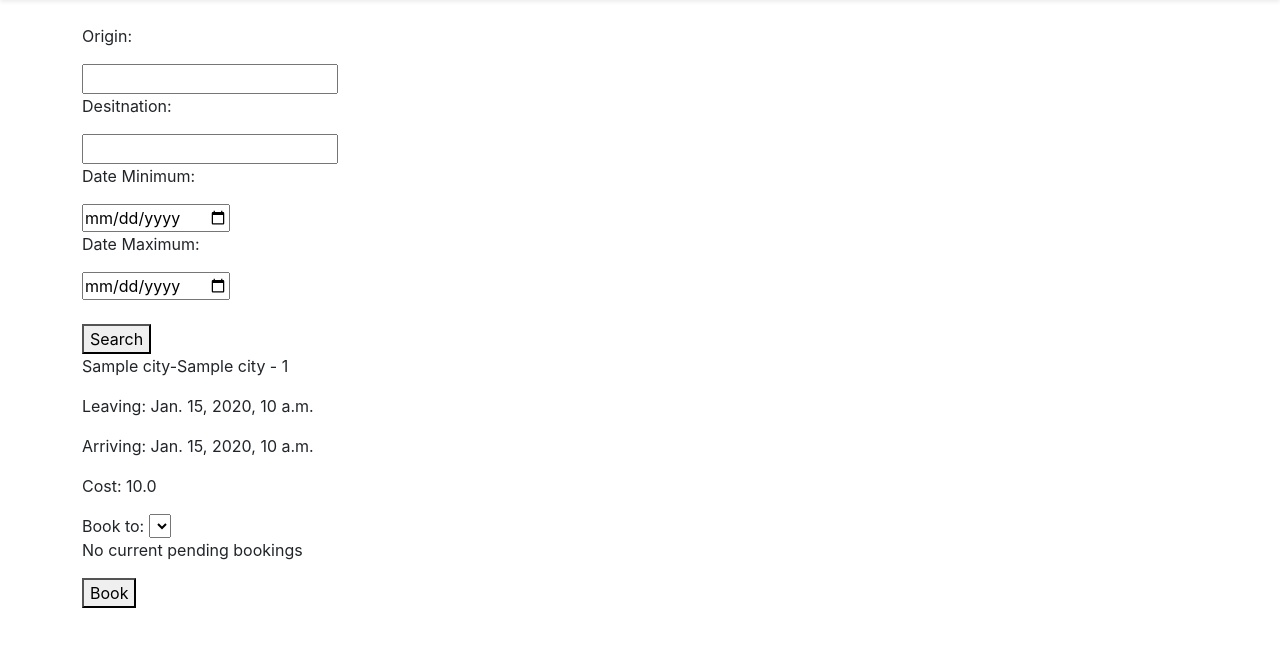
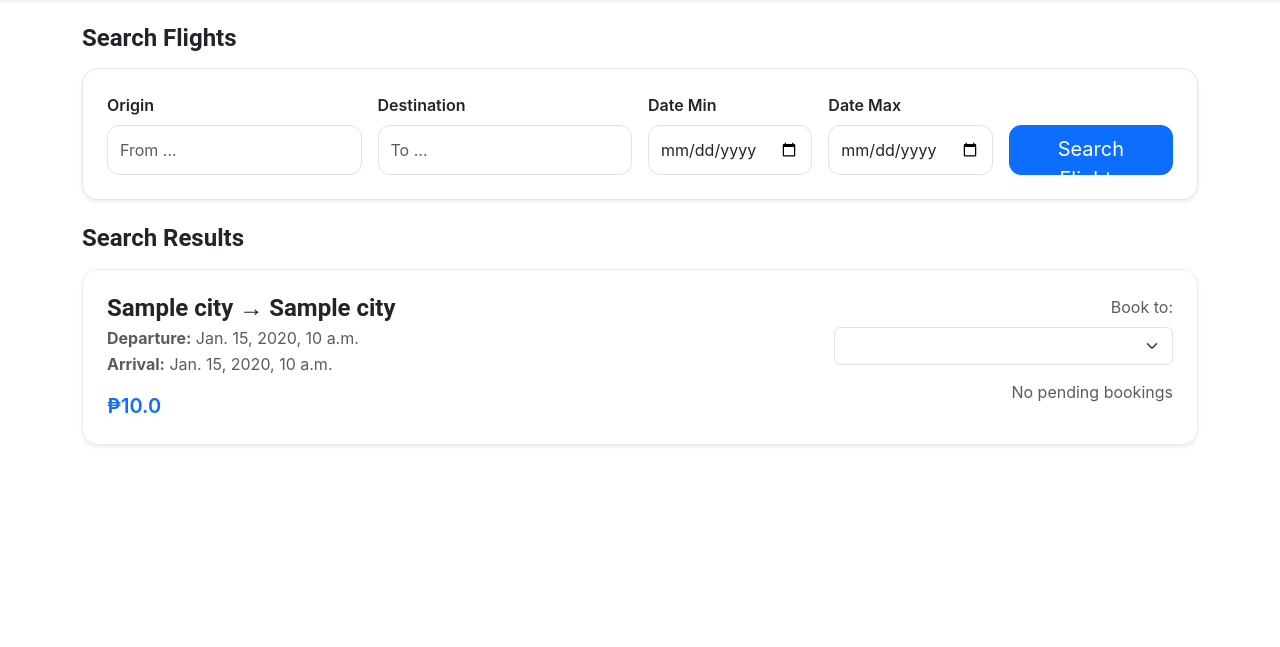
Before and after one commit to diego-nst/MagisAir-17-OneTooMany, a Django app: page /flights in a window 1280 px wide. Shown: the part 66-713 px from the top of the page. Run offline with Django 5.2, Linux system fonts and the light colour scheme; a user stored in the database is signed in; tables that the repository leaves empty hold one stand-in row (values such as "Sample post"); lists and menus that the app fills with data are empty.

Commit message:
Designed flights_list page

```diff
--- a/MagisAir/FirstApp/templates/flights_list.html
+++ b/MagisAir/FirstApp/templates/flights_list.html
@@ -3,41 +3,98 @@
 {% block title %} Flights {% endblock %}
 
 {% block content %}
-    <form method="GET" action="" >
-        <p>Origin: </p><input type="search" name="origin">
-        <p>Desitnation: </p><input type="search" name="destination">
-        <p>Date Minimum: </p><input type="date" name="date_min">
-        <p>Date Maximum: </p><input type="date" name="date_max">
-        <br><br>
-        <button type="submit"> Search </button>
+    <h4 class="mb-3 fw-semibold">Search Flights</h4>
+    <form method="GET" action="" class="flight-search-bar shadow-sm rounded-4 p-4 mb-4 bg-white">
+        <div class="row g-3 align-items-end">
+
+            <div class="col-md-3">
+                <label class="form-label fw-semibold">Origin</label>
+                <input type="search" name="origin" class="form-control" placeholder="From ...">
+            </div>
+
+            <div class="col-md-3">
+                <label class="form-label fw-semibold">Destination</label>
+                <input type="search" name="destination" class="form-control" placeholder="To ...">
+            </div>
+
+            <div class="col-md-2">
+                <label class="form-label fw-semibold">Date Min</label>
+                <input type="date" name="date_min" class="form-control">
+            </div>
+
+            <div class="col-md-2">
+                <label class="form-label fw-semibold">Date Max</label>
+                <input type="date" name="date_max" class="form-control">
+            </div>
+
+            <div class="col-md-2 d-grid">
+                <button type="submit" class="btn btn-primary btn-lg">
+                    Search Flights
+                </button>
+            </div>
+
+        </div>
     </form>
+
+    <h4 class="mb-3 fw-semibold">Search Results</h4>
+
     {% for result in results %}
-        <p> {{result}}</p>
-        <p> Leaving: {{result.departure}}</p>
-        <p> Arriving: {{result.arrival}}</p>
-        <p> Cost: {{result.flight_cost}}</p>
+        <div class="flight-card card shadow-sm rounded-4 p-4 mb-4">
+
+            <div class="row align-items-center">
+
+                <div class="col-md-8">
+                    <h4 class="fw-semibold mb-1">
+                        {{ result.route.origin.city_name }} → {{ result.route.destination.city_name }}
+                    </h4>
+
+                    <p class="text-muted mb-1">
+                        <strong>Departure:</strong> {{ result.departure }}
+                    </p>
+
+                    <p class="text-muted mb-3">
+                        <strong>Arrival:</strong> {{ result.arrival }}
+                    </p>
+
+                    <p class="fw-semibold fs-5 text-primary mb-0">
+                        ₱{{ result.flight_cost }}
+                    </p>
+                </div>
+
+                <div class="col-md-4 text-md-end text-center mt-3 mt-md-0">
 
                     {% if user.is_authenticated %}
-            <form method="POST" action="" >
+                        <form method="POST" action="">
                             {% csrf_token %}
-                <input type="hidden" name="flight" value={{result.flight_num}}>
-                <label>Book to:</label>
-                <select name="booking">
+                            <input type="hidden" name="flight" value="{{ result.flight_num }}">
+
+                            <label class="form-label text-muted">Book to:</label>
+                            <select name="booking" class="form-select mb-3">
                                 {% for booking in pending_bookings %}
-                        <option value ={{booking.booking_id}}>{{booking}}</option>
+                                    <option value="{{ booking.booking_id }}">{{ booking }}</option>
                                 {% endfor %}
                             </select>
+
                             {% if pending_bookings %}
+                                <button type="submit" class="btn btn-primary">
+                                    Add to Booking
+                                </button>
                             {% else %}
-                <p> No current pending bookings</p>
+                                <p class="text-muted">No pending bookings</p>
                             {% endif %}
-                <button type="submit"> Book </button>
                         </form>
+
+                    {% else %}
+                        <a href="/profile/login/" class="btn btn-outline-primary btn-lg">
+                            Login to Book
+                        </a>
                     {% endif %}
-    {% empty %}
-        {% if searched %}
-            <p>nothing sad face</p>
-        {% endif %}
+
+                </div>
+
+            </div>
+        </div>
+
     {% endfor %}
 
 {% endblock %}
--- a/MagisAir/templates/base.html
+++ b/MagisAir/templates/base.html
@@ -39,6 +39,39 @@
 			position: relative;
 			z-index: 1;
 		}
+
+		.flight-search-bar {
+			border: 1px solid #e6e6e6;
+			backdrop-filter: blur(10px);
+		}
+
+		.flight-search-bar input {
+			height: 50px;
+			border-radius: 12px;
+		}
+
+		.flight-search-bar button {
+			border-radius: 12px;
+			height: 50px;
+		}
+
+		.flight-card {
+			background: #ffffff;
+			border: 1px solid #e9ecef;
+		}
+
+		.flight-card:hover {
+			transform: translateY(-2px);
+			box-shadow: 0 6px 20px rgba(0,0,0,0.08);
+		}
+
+		.flight-card h4 {
+			font-weight: 600;
+		}
+
+		.flight-card p {
+			line-height: 1.4;
+		}
     </style>
 	{% endblock %}
 
```
Lines whose indentation alone changed are shown as unchanged.
